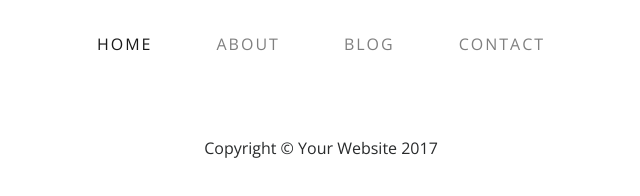
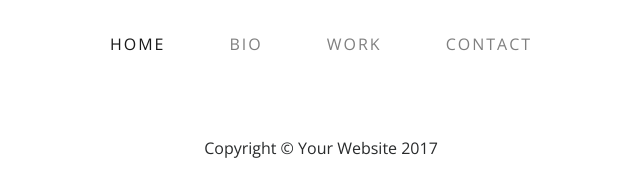
Before and after one commit to Caliwiel/personal_website, a website: page public_html/index.html in a window 1280 px wide. Shown: the whole page, without its empty margins (319-959 px from the left). Drawn offline with nearby package versions, Linux system fonts and the light colour scheme.

Commit message:
Initialize.

```diff
--- a/public_html/index.html
+++ b/public_html/index.html
@@ -53,13 +53,13 @@
             <div class="collapse navbar-collapse" id="navbarExample">
                 <ul class="navbar-nav mx-auto">
                     <li class="nav-item active px-lg-4">
-                        <a class="nav-link text-uppercase text-expanded" href="index.html">Home <span class="sr-only">(current)</span></a>
+                        <a class="nav-link text-uppercase text-expanded" href="index.html">Home<span class="sr-only">(current)</span></a>
                     </li>
                     <li class="nav-item px-lg-4">
-                        <a class="nav-link text-uppercase text-expanded" href="about.html">About</a>
+                        <a class="nav-link text-uppercase text-expanded" href="about.html">Bio</a>
                     </li>
                     <li class="nav-item px-lg-4">
-                        <a class="nav-link text-uppercase text-expanded" href="blog.html">Blog</a>
+                        <a class="nav-link text-uppercase text-expanded" href="blog.html">Work</a>
                     </li>
                     <li class="nav-item px-lg-4">
                         <a class="nav-link text-uppercase text-expanded" href="contact.html">Contact</a>
```
Also changed, not shown: public_html/about.html (+2 -2 lines), public_html/blog.html (+2 -2 lines), public_html/contact.html (+2 -2 lines).
